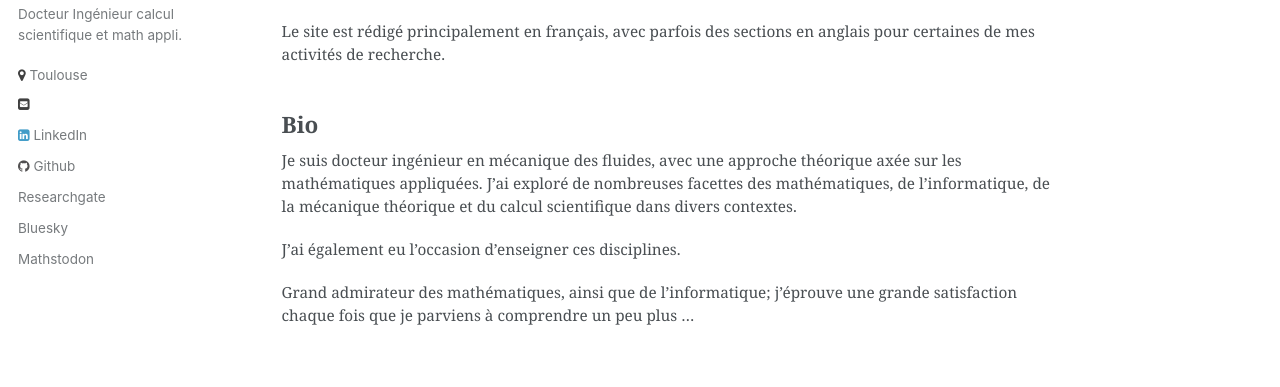
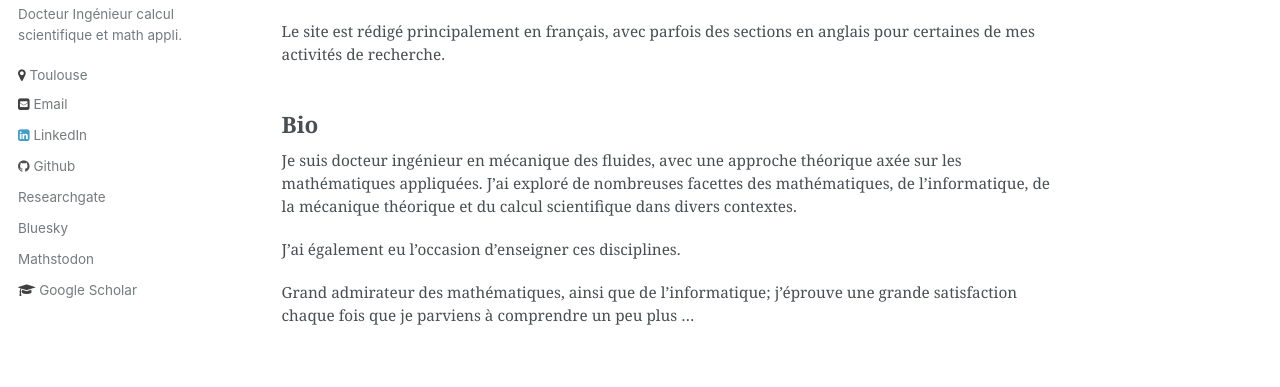
Before and after one commit to danielmargerit/danielmargerit.github.io, a Jekyll site: the page built from index.md, in a window 1280 px wide. Shown: the part 469-856 px from the top of the page. Built offline with Jekyll 4.4.1, drawn with Linux system fonts in a browser that asks for light colours.

Commit message:
add google scholar

```diff
--- a/_config.yml
+++ b/_config.yml
@@ -97,6 +97,7 @@ author:
   researchgate     : "Daniel-Margerit"
   bluesky          : "danielmargerit.bsky.social"
   mastodon         : "@danielmargerit"
+  scholar          : "52Zud-kAAAAJ&hl"
 
 sass:
     sass_dir: assets/_scss
--- a/_includes/author-profile.html
+++ b/_includes/author-profile.html
@@ -29,7 +29,7 @@
         <li><a href="{{ author.uri }}"><i class="fa fa-fw fa-chain" aria-hidden="true"></i> {{ site.data.ui-text[site.locale].website_label }}</a></li>
       {% endif %}
       {% if author.email %}
-        <li><a href="mailto:{{ author.email }}"><i class="fa fa-fw fa-envelope-square" aria-hidden="true"></i> {{ site.data.ui-text[site.locale].email_label }}</a></li>
+        <li><a href="mailto:{{ author.email }}"><i class="fa fa-fw fa-envelope-square" aria-hidden="true"></i> Email</a></li>
       {% endif %}
       {% if author.keybase %}
         <li><a href="https://keybase.io/{{ author.keybase }}"><i class="fa fa-fw fa-key" aria-hidden="true"></i> Keybase</a></li>
@@ -106,6 +106,9 @@
       {% if author.mastodon %}
         <li><a href="https://mathstodon.xyz/{{ author.mastodon }}"><i class="fa-brands fa-mastodon" aria-hidden="true"></i> Mathstodon</a></li>
       {% endif %}
+	  {% if author.scholar %}
+	    <li><a href="https://scholar.google.com/citations?user={{ author.scholar }}&hl=en" target="_blank"><i class="fa fa-fw fa-graduation-cap" aria-hidden="true"></i> Google Scholar</a></li>
+	  {% endif %}
     </ul>
   </div>
 </div>
--- a/_includes/footer.html
+++ b/_includes/footer.html
@@ -20,6 +20,9 @@
     {% if site.author.bitbucket %}
       <li><a href="http://bitbucket.org/{{ site.author.bitbucket }}"><i class="fa fa-fw fa-bitbucket" aria-hidden="true"></i> Bitbucket</a></li>
     {% endif %}
+	{% if author.scholar %}
+	  <li><a href="https://scholar.google.com/citations?user={{ author.scholar }}&hl=en" target="_blank"><i class="fa fa-fw fa-graduation-cap" aria-hidden="true"></i> Google Scholar</a></li>
+	{% endif %}
     <li><a href="{{ base_path }}/feed.xml"><i class="fa fa-fw fa-rss-square" aria-hidden="true"></i> {{ site.data.ui-text[site.locale].feed_label }}</a></li>
   </ul>
 </div>
```
